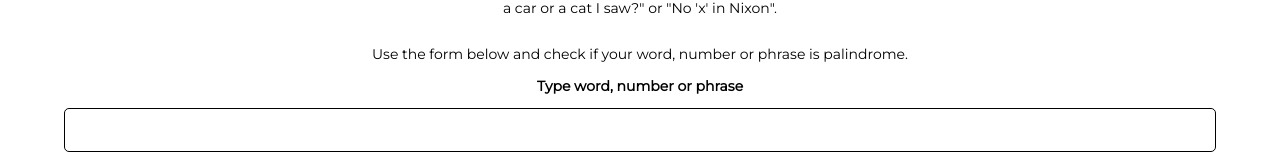
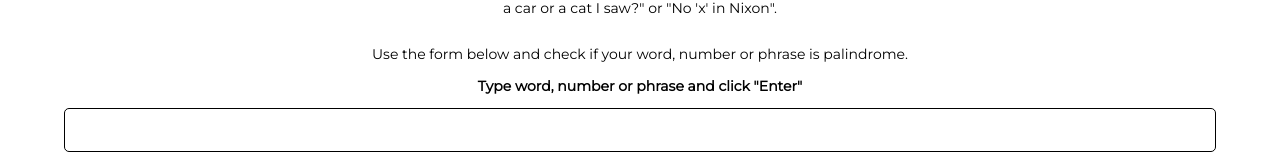
Before and after one commit to annaszalkiewicz/palindrome-checker, a React (Create React App) app: page / in a window 1280 px wide. Shown: the part 191-355 px from the top of the page. Built offline with nearby package versions, Linux system fonts and the light colour scheme.

Commit message:
Edit label

```diff
--- a/src/Form.js
+++ b/src/Form.js
@@ -16,7 +16,6 @@ class Form extends Component {
   }
 
   handleChange = (e) => {
-    console.log('Value changed');
     this.setState({ value: e.target.value })
   }
 
@@ -40,7 +39,7 @@ class Form extends Component {
     return (
       <section>
         <form onSubmit={this.handleSubmit}>
-          <label htmlFor="text">Type word, number or phrase</label>
+          <label htmlFor="text">Type word, number or phrase and click "Enter"</label>
           <input type="text" name="text" id="text" value={value} onChange={this.handleChange} />
           <button type="submit">Check for Palindrome</button>
         </form>
```
